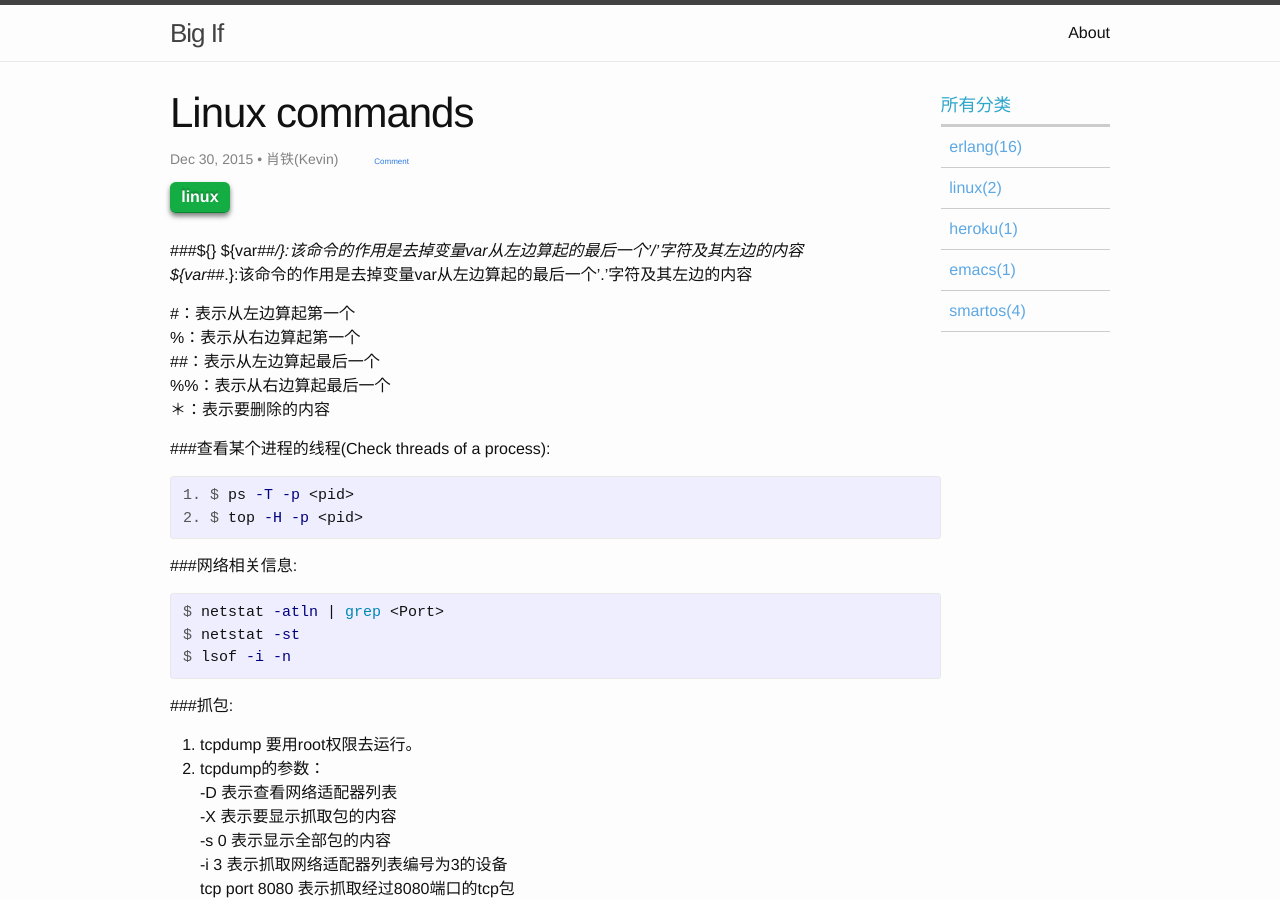
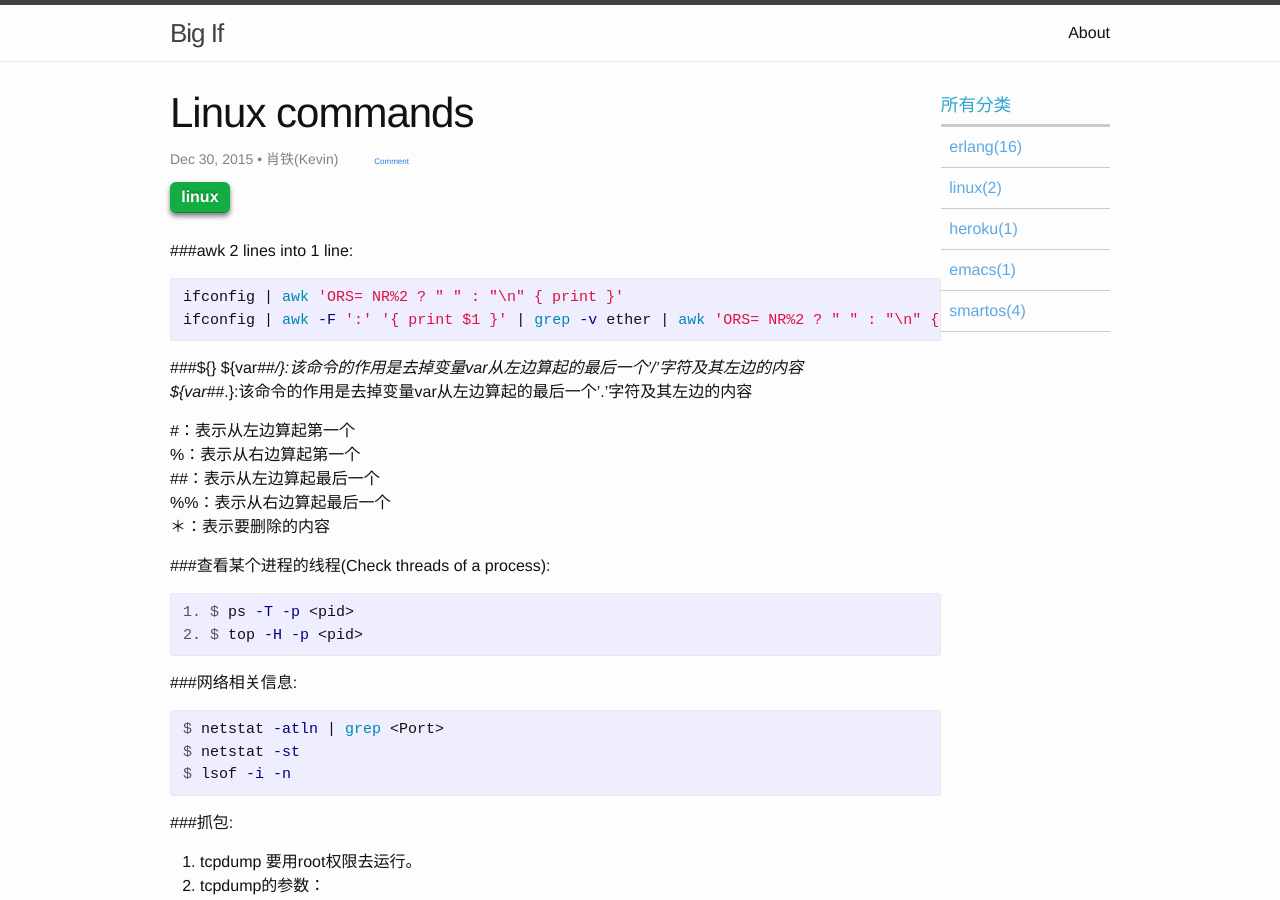
Before and after one commit to wudixiaotie/wudixiaotie.github.io, a Jekyll site: the page built from _posts/2015-12-30-linux-commands.md, in a window 1280 px wide and 900 px high. Built offline with Jekyll 4.4.1, drawn with Linux system fonts in a browser that asks for light colours; comment, search, counter and statistics services are not loaded.

Commit message:
new post

````diff
--- a/_posts/2015-12-30-linux-commands.md
+++ b/_posts/2015-12-30-linux-commands.md
@@ -4,6 +4,13 @@ title:  "Linux commands"
 author: "肖铁(Kevin)"
 categories: linux
 ---
+
+###awk
+2 lines into 1 line:
+```bash
+ifconfig | awk 'ORS= NR%2 ? " " : "\n" { print }'
+ifconfig | awk -F ':' '{ print $1 }' | grep -v ether | awk 'ORS= NR%2 ? " " : "\n" { print }' | grep '192.0.0.0' | awk '{ print $1 }'
+```
 
 ###${}
 ${var##*/}:该命令的作用是去掉变量var从左边算起的最后一个'/'字符及其左边的内容
````
